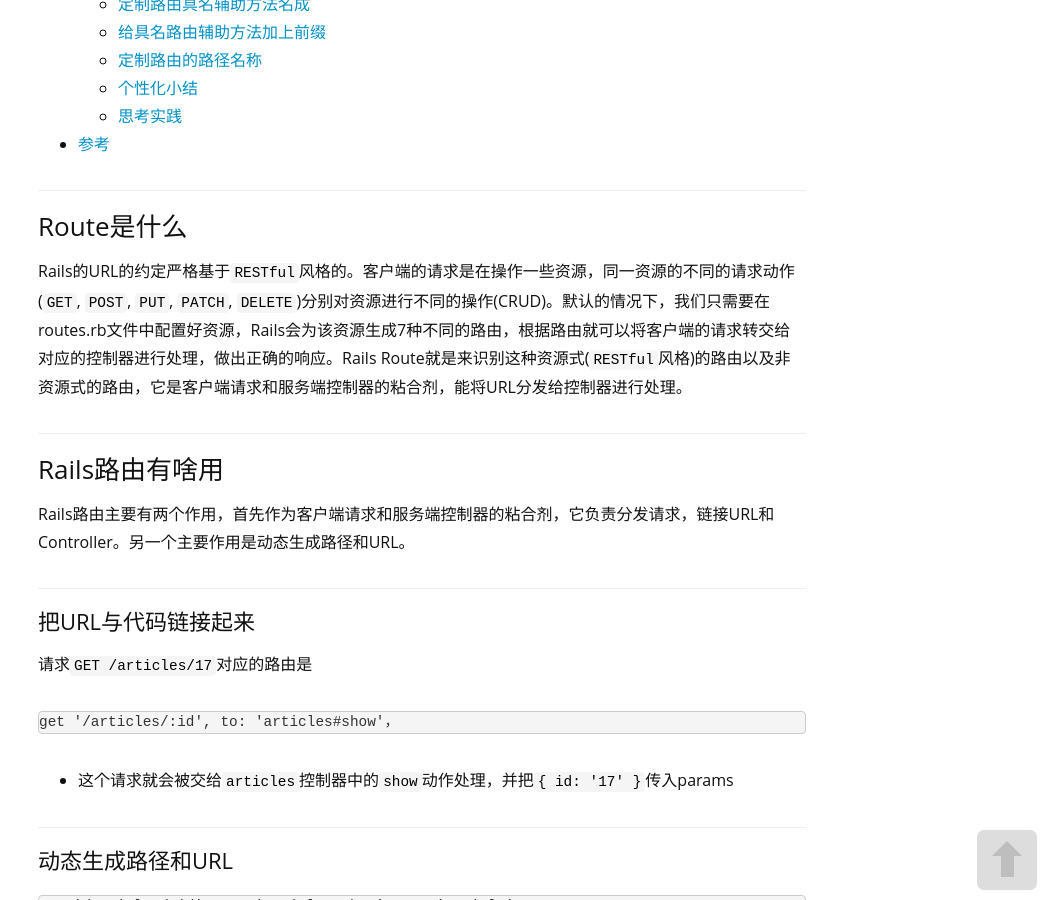
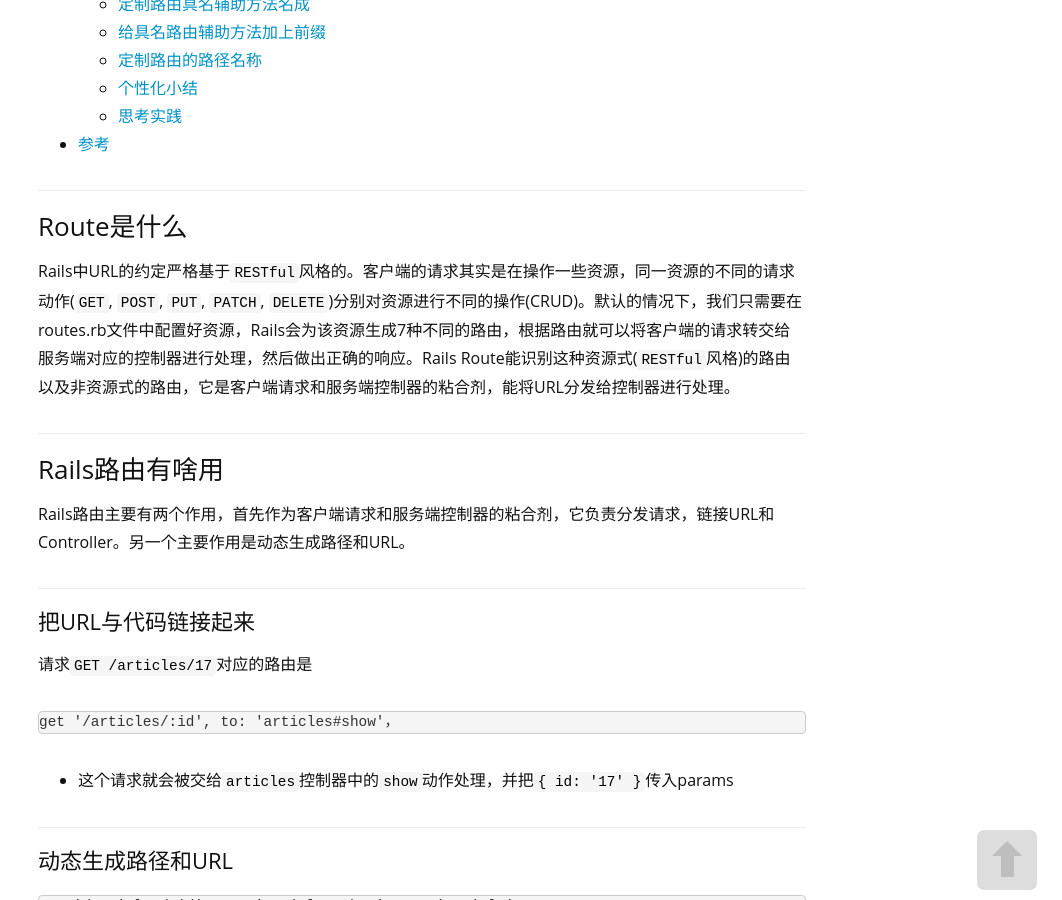
Before and after one commit to lemon123456/sjyuan-cc.github.io, a Jekyll site: the page built from _posts/rails/2016-04-13-ruby-on-rails-routes.md, in a window 1280 px wide and 900 px high, scrolled down 1260 px. Shown: the whole window, without its empty margins (218-1280 px from the left). Built offline with Jekyll 4.4.1, drawn with Linux system fonts in a browser that asks for light colours; nearby versions of some CDN libraries; comment, search, counter and statistics services are not loaded; a style sheet for code colours, icons or effects is not loaded; some of the changed text lies outside the part shown.

Commit message:
update post

````diff
--- a/_posts/rails/2016-04-13-ruby-on-rails-routes.md
+++ b/_posts/rails/2016-04-13-ruby-on-rails-routes.md
@@ -20,7 +20,7 @@
 
 
 ## Route是什么
-Rails的URL的约定严格基于`RESTful`风格的。客户端的请求是在操作一些资源，同一资源的不同的请求动作(`GET`, `POST`, `PUT`, `PATCH`, `DELETE`)分别对资源进行不同的操作(CRUD)。默认的情况下，我们只需要在routes.rb文件中配置好资源，Rails会为该资源生成7种不同的路由，根据路由就可以将客户端的请求转交给对应的控制器进行处理，做出正确的响应。Rails Route就是来识别这种资源式(`RESTful`风格)的路由以及非资源式的路由，它是客户端请求和服务端控制器的粘合剂，能将URL分发给控制器进行处理。
+Rails中URL的约定严格基于`RESTful`风格的。客户端的请求其实是在操作一些资源，同一资源的不同的请求动作(`GET`, `POST`, `PUT`, `PATCH`, `DELETE`)分别对资源进行不同的操作(CRUD)。默认的情况下，我们只需要在routes.rb文件中配置好资源，Rails会为该资源生成7种不同的路由，根据路由就可以将客户端的请求转交给服务端对应的控制器进行处理，然后做出正确的响应。Rails Route能识别这种资源式(`RESTful`风格)的路由以及非资源式的路由，它是客户端请求和服务端控制器的粘合剂，能将URL分发给控制器进行处理。
 
 ---
 
@@ -168,9 +168,9 @@
 
 同样单数资源式路由生成以下帮助方法：
 
-- `new_geocoder_path`， 返回 /geocoder/new
-- `edit_geocoder_path`，返回 /geocoder/edit
-- `geocoder_path`， 返回 /geocoder
+- `new_geocoder_path`， 返回 `/geocoder/new`
+- `edit_geocoder_path`，返回 `/geocoder/edit`
+- `geocoder_path`， 返回 `/geocoder`
 
 
 >**提示**
@@ -430,13 +431,13 @@
 ```ruby
 get ':controller(/:action(/:id))'
 ```
-- `GET /photos/show/1` 请求由这个路由处理（没匹配路由文件中其他路由声明），会映射到 `PhotosController` 的 `show` 动作上，最后一个参数 "1" 可通过 `params[:id]` 获取。
+- `GET /photos/show/1` 请求由这个路由处理（没匹配路由文件中其他路由声明），会映射到 `PhotosController` 的 `show` 动作上，最后一个参数 `"1"` 可通过 `params[:id]` 获取。
 - 上述路由还能处理 `/photos` 请求，映射到 `PhotosController#index`，因为 `:action` 和 `:id` 放在括号中，是可选参数。
 
 ```ruby
 get ':controller/:action/:id/:user_id'
 ```
-- `/photos/show/1/2` 请求会映射到 `PhotosController` 的 `show` 动作。`params[:id]` 的值是 "1"，`params[:user_id]` 的值是 "2"。
+- `/photos/show/1/2` 请求会映射到 `PhotosController` 的 `show` 动作。`params[:id]` 的值是 `"1"`，`params[:user_id]` 的值是 `"2"`。
 
 ```ruby
 get ':controller/:action/:id/with_user/:user_id'
@@ -583,7 +584,7 @@
 resources :comments, except: :destroy
 
 ```
->**提示**
+>**最佳实践**
 >如果程序中有很多 REST 路由，使用 :only 和 :except 指定只生成所需的路由，可以节省内存，加速路由处理过程。
 
 ---
````
Also changed, not shown: other parts of _posts/rails/2016-04-13-ruby-on-rails-routes.md (+13 -13 lines).
